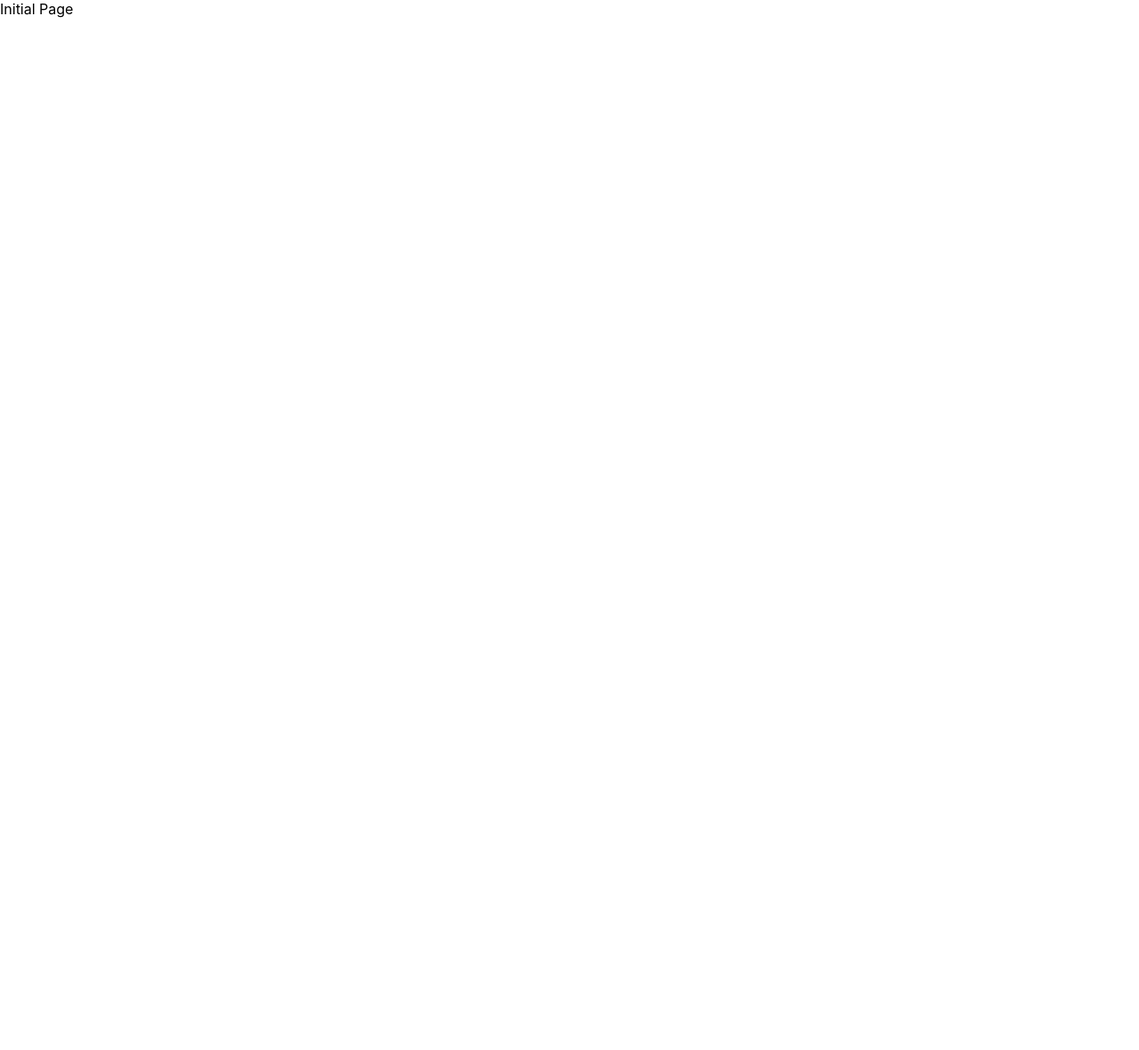
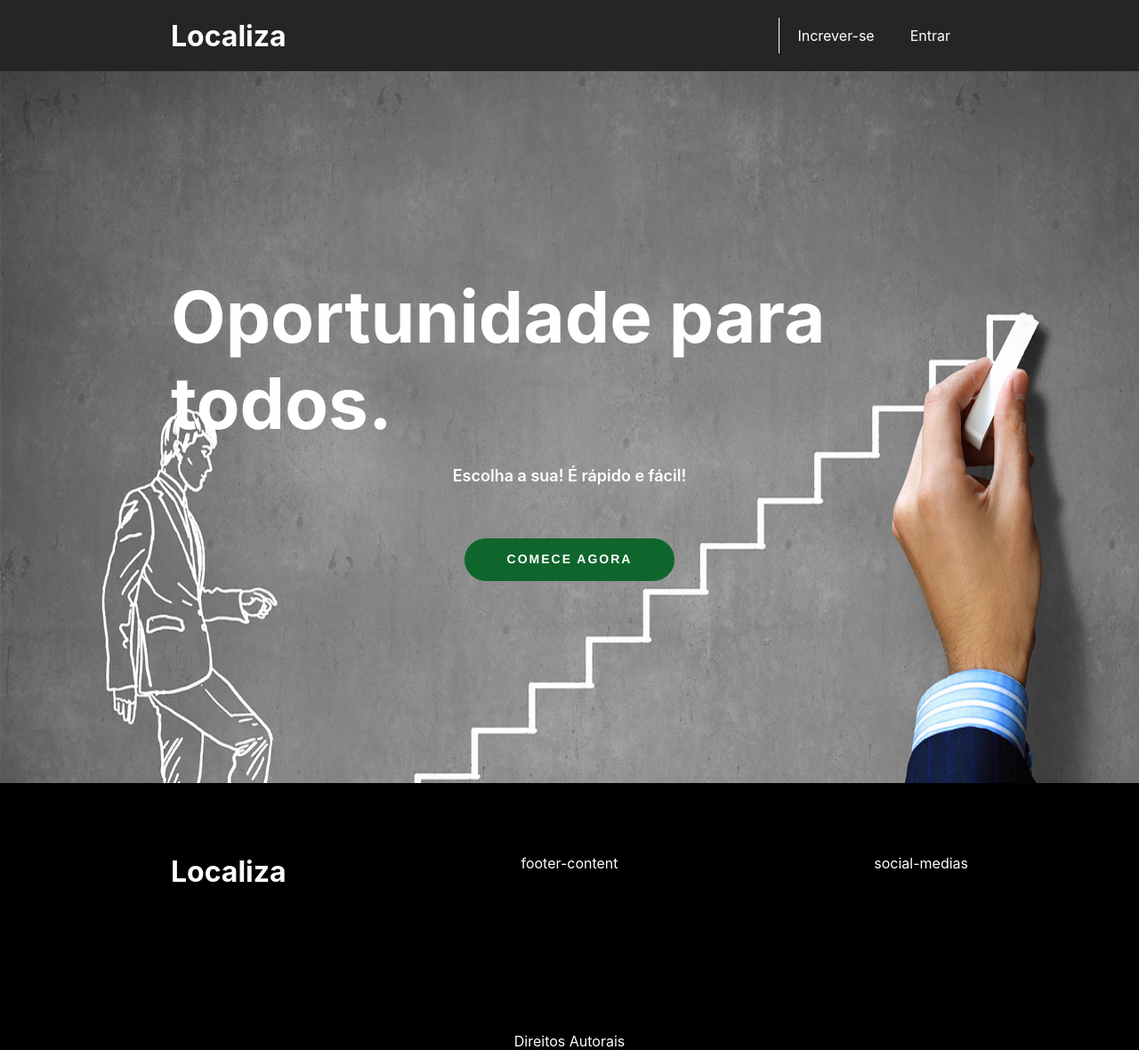
Before and after one commit to casserekevin/localiza, a React (Create React App) app in the folder web-front-end/v1/: page / in a window 1280 px wide. Shown: the whole page at 89% size. Before the commit the page ends 800 px from the top, so only its background shows below. Built offline with nearby package versions, Linux system fonts and the light colour scheme.

Commit message:
Página Inicial completa

```diff
--- /dev/null
+++ b/web-front-end/v1/src/Components/Footer/index.jsx
@@ -0,0 +1,24 @@
+import React, { Component } from 'react'
+//import { Link } from 'react-router-dom'
+
+import './style.css'
+
+export default class NavBar extends Component {
+
+    render() {
+        return (
+            <footer className='footer'>
+                <div className='container-footer'>
+                    <div className='logo-footer'>
+                        <span>Localiza</span>
+                    </div>
+                    <div className='content-footer'>
+                        <div>footer-content</div>
+                        <div>Direitos Autorais</div>
+                    </div>
+                    <div className='social-medias'>social-medias</div>
+                </div>
+            </footer>
+        )
+    }
+}
--- /dev/null
+++ b/web-front-end/v1/src/Components/Footer/style.css
@@ -0,0 +1,43 @@
+.footer{
+    width: 100%;
+    height: 300px;
+
+    background-color: rgb(0, 0, 0);
+    color: white;
+
+    display: flex;
+    justify-content: center;
+    align-items: center;
+}
+
+.container-footer{
+    width: 70%;
+    height: 100%;
+
+    padding-top: 80px;
+
+    display: flex;
+}
+
+.logo-footer{
+    width: 25%;
+
+    font-size: 32px;
+    font-weight: bolder;
+}
+
+.content-footer{
+    width: 50%;
+
+    display: flex;
+    justify-content: space-between;
+    align-items: center;
+    flex-direction: column;
+}
+
+.social-medias{
+    width: 25%;
+
+    display: flex;
+    justify-content: flex-end;
+}
--- /dev/null
+++ b/web-front-end/v1/src/Components/InitialContent/index.jsx
@@ -0,0 +1,21 @@
+import React, { Component } from 'react'
+//import { Link } from 'react-router-dom'
+
+import './style.css'
+
+export default class InitialContent extends Component {
+
+    render() {
+        return (
+            <div className='initialContent'>
+                <div className='container-initialContent'>
+                    <div className='internal-container-initialContent'>
+                        <h1 className='first-publicity'>Oportunidade para todos.</h1>
+                        <h4 className='second-publicity'>Escolha a sua! É rápido e fácil!</h4>
+                        <button className='btn-comece-agora'>Comece agora</button>
+                    </div>
+                </div>
+            </div>
+        )
+    }
+}
--- /dev/null
+++ b/web-front-end/v1/src/Components/InitialContent/style.css
@@ -0,0 +1,64 @@
+.initialContent{
+    width: 100%;
+    height: 100vh;
+
+    display: flex;
+    justify-content: center;
+    align-items: center;
+
+    background: url('../../Assets/background-publicity.jpg') no-repeat;
+    background-size: 110% 1200px;
+    background-position: 0px 0px;
+
+}
+.container-initialContent{
+    width: 70%;
+    height: 100%;
+
+    display: flex;
+    justify-content: center;
+    align-items: center;
+}
+
+.internal-container-initialContent{
+    margin: 0 auto;
+
+    display: flex;
+    flex-direction: column;
+    justify-content: center;
+    align-items: center;
+}
+
+.first-publicity{
+    font-size: 80px;
+    margin: 0px;
+
+    color: rgb(255, 255, 255);
+
+}
+
+.second-publicity{
+    font-size: 18px;
+    font-weight: 600;
+    margin-bottom: 60px;
+
+    color: white;
+}
+
+.btn-comece-agora{
+    padding: 16px 48px 18px;
+
+    font-family: Circular, Helvetica, Arial, sans-serif, IosFix;;
+
+    background-color: rgb(15, 102, 45);
+    color: white;
+
+    font-size: 14px;
+    font-weight: 600;
+    line-height: 1;
+    border-width: 0;
+    border-radius: 500px;
+    text-transform: uppercase;
+    letter-spacing: 2px;
+    white-space: normal;
+}
--- /dev/null
+++ b/web-front-end/v1/src/Components/NavBar/index.jsx
@@ -0,0 +1,23 @@
+import React, { Component } from 'react'
+//import { Link } from 'react-router-dom'
+
+import './style.css'
+
+export default class NavBar extends Component {
+
+    render() {
+        return (
+            <header className='header'>
+                <div className='container-header'>
+                    <span className='logo-header'>Localiza</span>
+                    <nav className='nav-bar'>
+                        <ul className='nav-links'>
+                            <li className='nav-link left-line'>Increver-se</li>
+                            <li className='nav-link'>Entrar</li>
+                        </ul>
+                    </nav>
+                </div>
+            </header>
+        )
+    }
+}
--- /dev/null
+++ b/web-front-end/v1/src/Components/NavBar/style.css
@@ -0,0 +1,63 @@
+
+.header{
+    width: 100%;
+
+    display: flex;
+    justify-content: center;
+
+    background-color: rgb(37, 37, 37);
+    color: white;
+}
+
+.container-header{
+    width: 70%;
+    height: 80px;
+
+    display: flex;
+}
+
+.logo-header {
+    width: 50%;
+
+    margin: 0;
+
+    display: flex;
+    align-items: center;
+
+    font-size: 32px;
+    font-weight: bolder;
+}
+
+.nav-bar{
+    width: 50%;
+
+    display: flex;
+    justify-content: flex-end;
+    align-items: center;
+}
+
+.nav-links{
+    height: 50%;
+
+    margin: 0;
+    padding: 0;
+
+    display: flex;
+    align-items: center;
+
+    list-style: none;
+}
+
+.nav-link{
+    height: 100%;
+    margin: 0 20px;
+
+    display: flex;
+    align-items: center;
+
+}
+
+.left-line{
+    border-left: 1px solid white ;
+    padding-left: 20px;
+}
--- a/web-front-end/v1/src/Pages/InitialPage/index.jsx
+++ b/web-front-end/v1/src/Pages/InitialPage/index.jsx
@@ -1,11 +1,19 @@
 import React, { Component } from 'react'
 
+import NavBar from '../../Components/NavBar'
+import InitialContent from '../../Components/InitialContent'
+import Footer from '../../Components/Footer'
 
+import './style.css'
 
 export default class InitialPage extends Component {
     render(){
         return (
-            <div> Initial Page </div>
+            <div className='initialPage'>
+                <NavBar/>
+                <InitialContent/>
+                <Footer/>
+            </div>
         )
     }
 }
--- a/web-front-end/v1/src/Pages/InitialPage/style.css
+++ b/web-front-end/v1/src/Pages/InitialPage/style.css
@@ -0,0 +1,7 @@
+.initialPage{
+    min-height: 100%;
+
+    display: flex;
+    align-items: center;
+    flex-direction: column;
+}
```
Also changed, not shown: web-front-end/v1/src/Assets/background-publicity.jpg (added).
